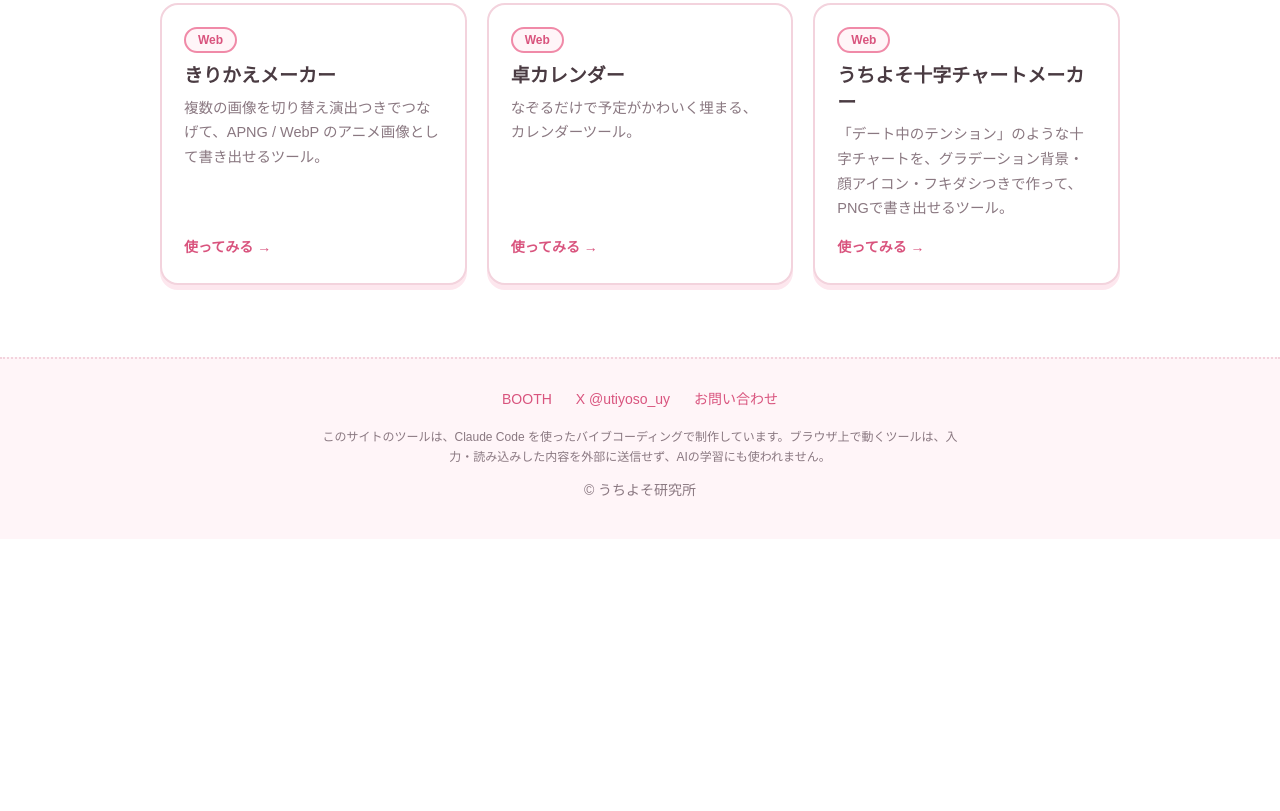
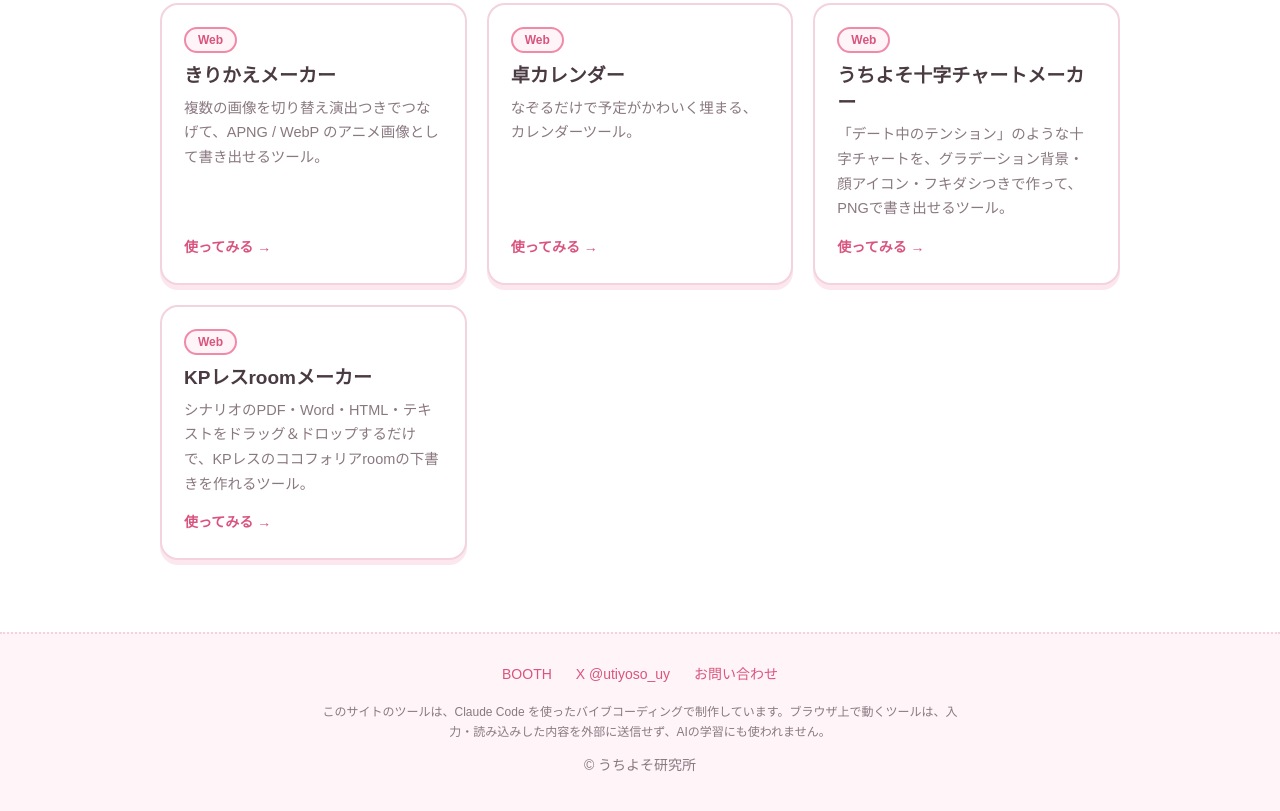
Before and after one commit to utiyoso/utiyoso.github.io, a plain HTML site: page index.html in a window 1280 px wide. Shown: the part 743-1554 px from the top of the page. Before the commit the page ends 1282 px from the top, so only its background shows below. Drawn offline with Linux system fonts and the light colour scheme; a web font is replaced by a local one.

Commit message:
Add files via upload

```diff
--- a/index.html
+++ b/index.html
@@ -108,6 +108,12 @@ footer .note{font-size:12px;line-height:1.7;max-width:640px;margin:14px auto 0}
         <p>「デート中のテンション」のような十字チャートを、グラデーション背景・顔アイコン・フキダシつきで作って、PNGで書き出せるツール。</p>
         <span class="go">使ってみる</span>
       </a>
+      <a class="card" href="kpless-room-maker/">
+        <span class="tag">Web</span>
+        <h3>KPレスroomメーカー</h3>
+        <p>シナリオのPDF・Word・HTML・テキストをドラッグ＆ドロップするだけで、KPレスのココフォリアroomの下書きを作れるツール。</p>
+        <span class="go">使ってみる</span>
+      </a>
     </div>
   </section>
 </main>
```
